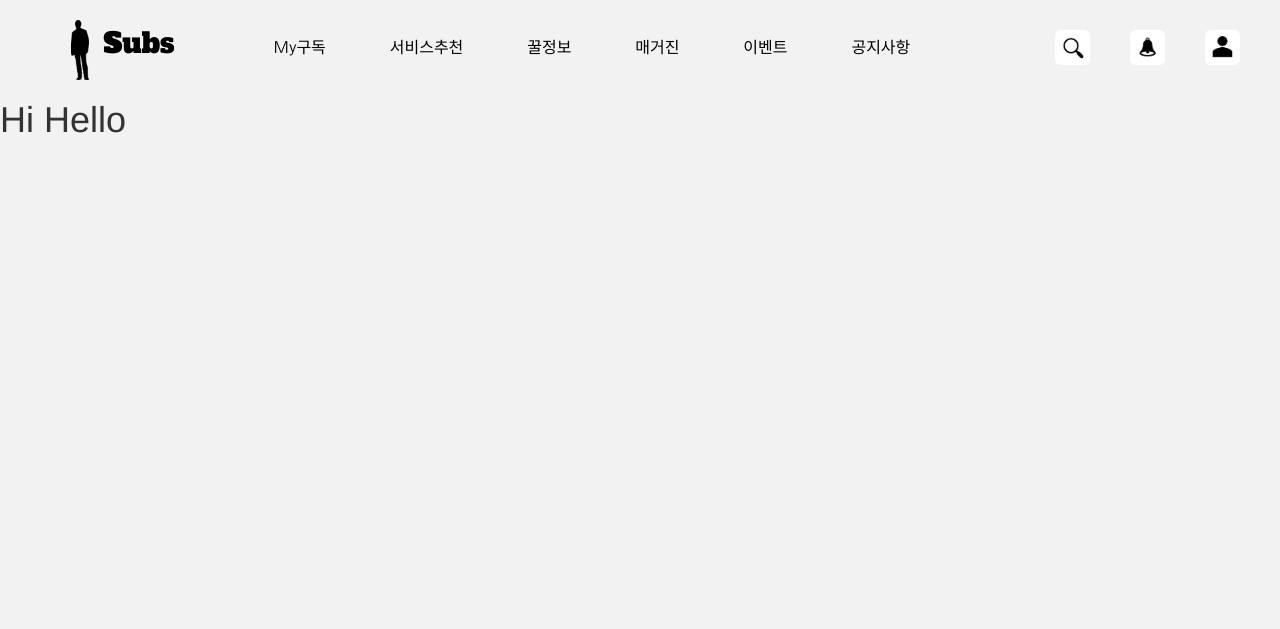
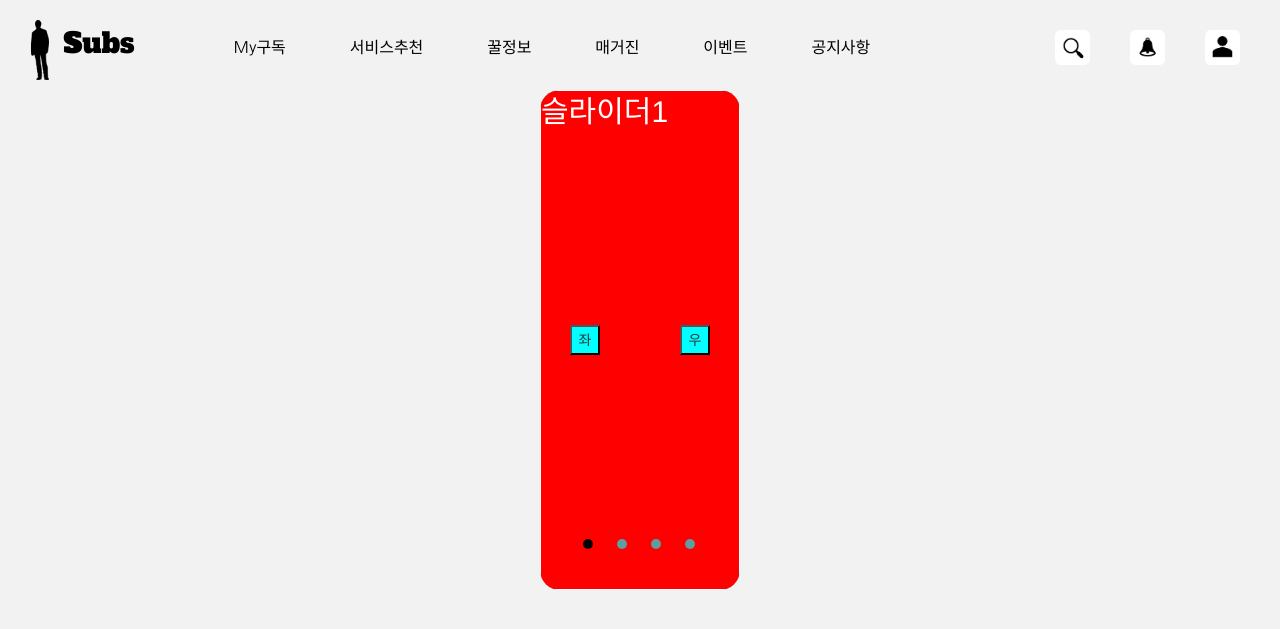
Before and after one commit to qkrwjdan/Sub-s, a Django app: page / in a window 1280 px wide. Shown: the top 629 px of the page. Run offline with Django 3.2, Linux system fonts and the light colour scheme; some libraries are stand-ins or nearby versions; some web fonts are replaced.

Commit message:
배너 적용해봄

```diff
--- a/index/templates/index.html
+++ b/index/templates/index.html
@@ -1,6 +1,85 @@
 {% extends 'base.html' %}
 {% load staticfiles %}
 
+{% block style %}
+<script src="https://ajax.googleapis.com/ajax/libs/jquery/3.2.1/jquery.min.js"></script>
+<link rel="stylesheet" href="{% static 'subs/banner.css' %}">
+<script>
+$(document).ready(function() {
+//좌우버튼, 동그라미 버튼 연동 //
+
+    var wid = $(".slider").width();
+    var i = $(".btn li.on").index();
+    var len = $(".panel li").length;
+
+    $(".prev").click(function() {
+
+
+    if (i == 0) {
+
+        i = len - 1;
+
+
+    } else {
+
+        i = i - 1;
+
+    }
+
+    showSlide();
+    });
+
+    $(".next").click(function() {
+
+    if (i == 3) {
+
+        i = 0;
+
+
+    } else {
+
+        i = i + 1;
+
+    }
+    showSlide();
+    });
+
+    $(".btn li").click(function() {
+
+    i = $(this).index();
+
+    showSlide();
+
+
+    });
+
+    function showSlide() {
+    $(".btn li").removeClass("on");
+    $(".btn li").eq(i).addClass("on");
+    $(".panel li").stop(true, true).fadeOut();
+    $(".panel li").eq(i).stop(true, true).fadeIn();
+    }
+
+
+});
+</script>
+{% endblock %}
+
 {% block content%}
-<h1>Hi Hello</h1>
+<div class="slider">
+    <ul class="panel">
+      <li>슬라이더1</li>
+      <li>슬라이더2</li>
+      <li>슬라이더3</li>
+      <li>슬라이더4</li>
+    </ul>
+    <ul class="btn">
+      <li class="on">버튼1</li>
+      <li>버튼2</li>
+      <li>버튼3</li>
+      <li>버튼4</li>
+    </ul>
+    <button class="prev">좌</button>
+    <button class="next">우</button>
+  </div>
 {% endblock%}
```
